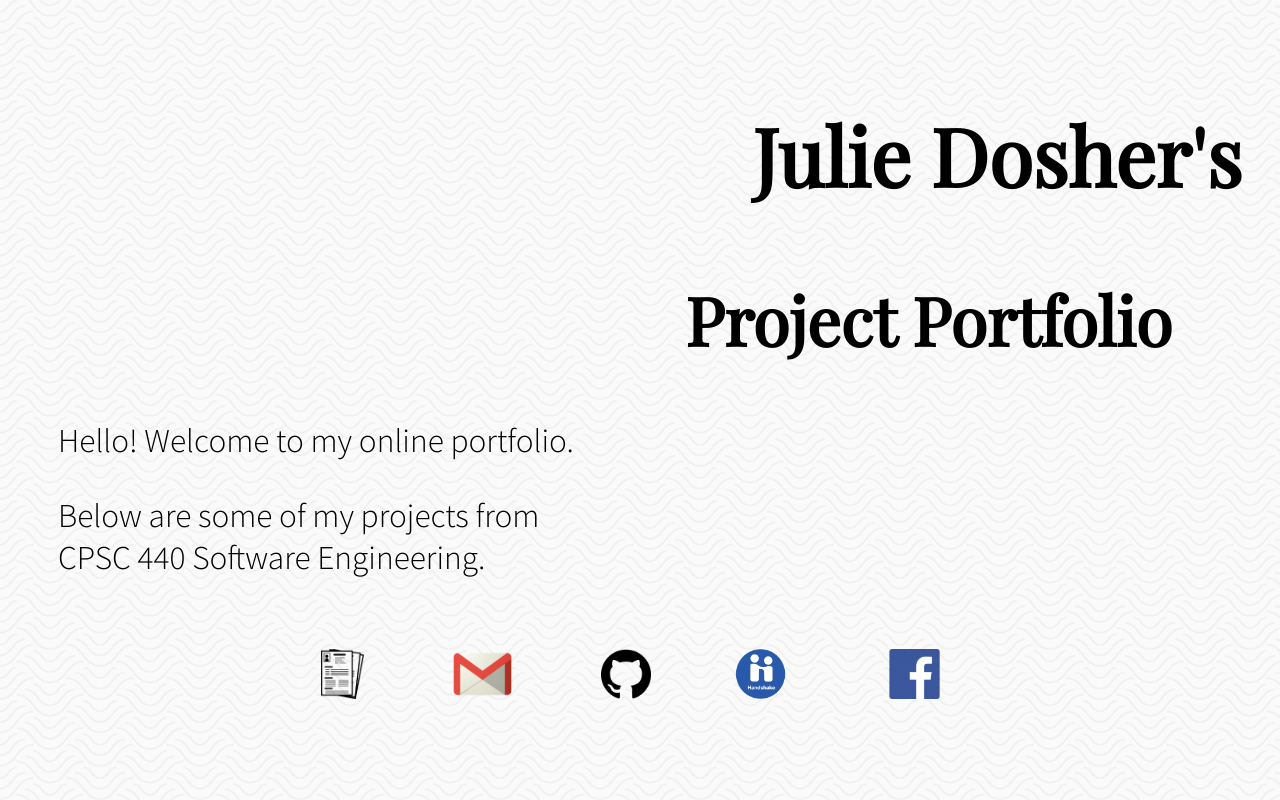
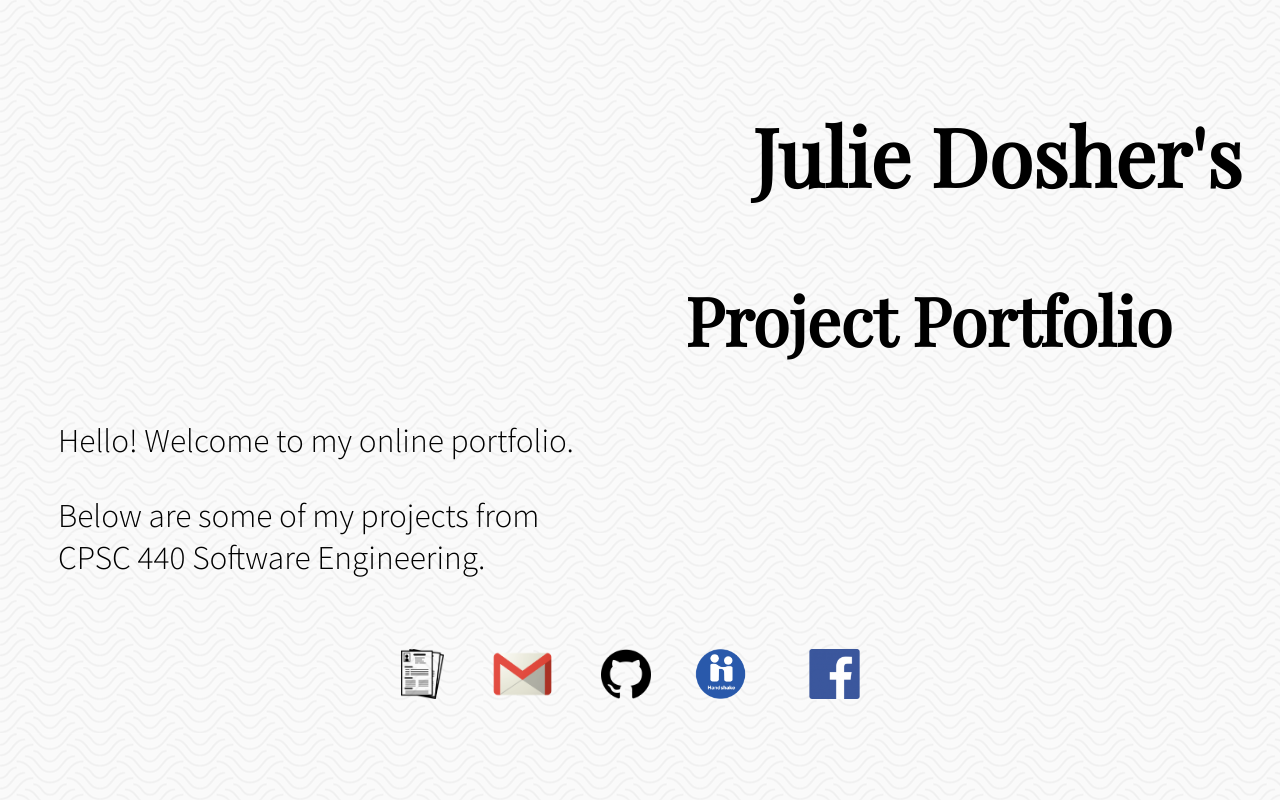
Before and after one commit to juliedosher/CPSC440_Portfolio, a plain HTML site: page index.html in a window 1280 px wide. Shown: the top 800 px of the page. Drawn offline with nearby package versions, Linux system fonts and the light colour scheme.

Commit message:
changed image spacing

```diff
--- a/style.css
+++ b/style.css
@@ -26,8 +26,8 @@ a {color:black;}
 
       div.link-gallery img {
         text-align: center;
-        margin-left: 40px;
-        margin-right: 40px;
+        margin-left: 20px;
+        margin-right: 20px;
       }
 
       div.link-gallery a {
```
